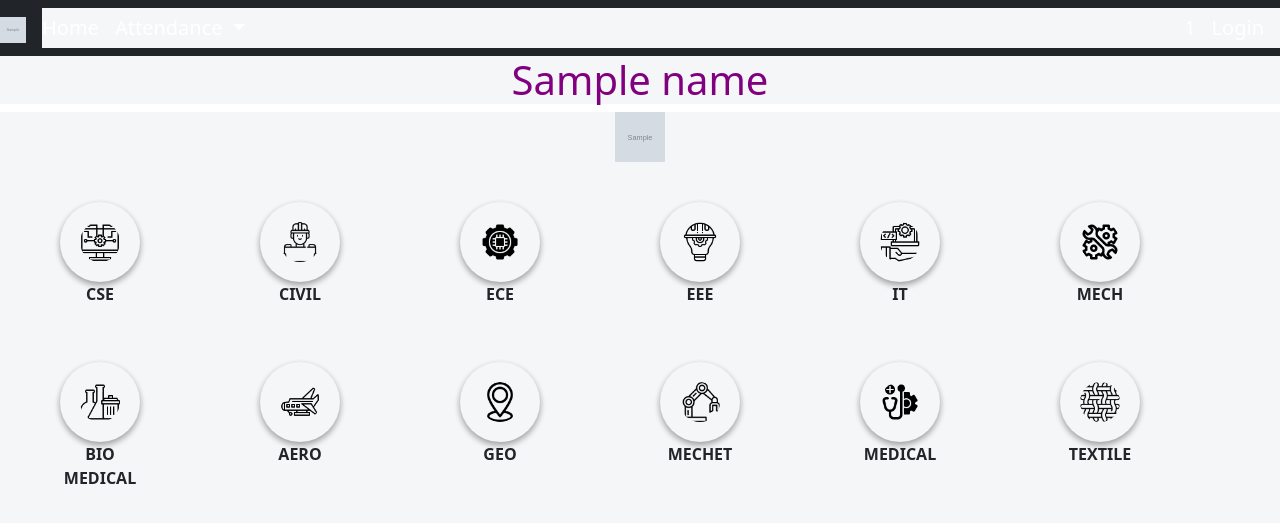
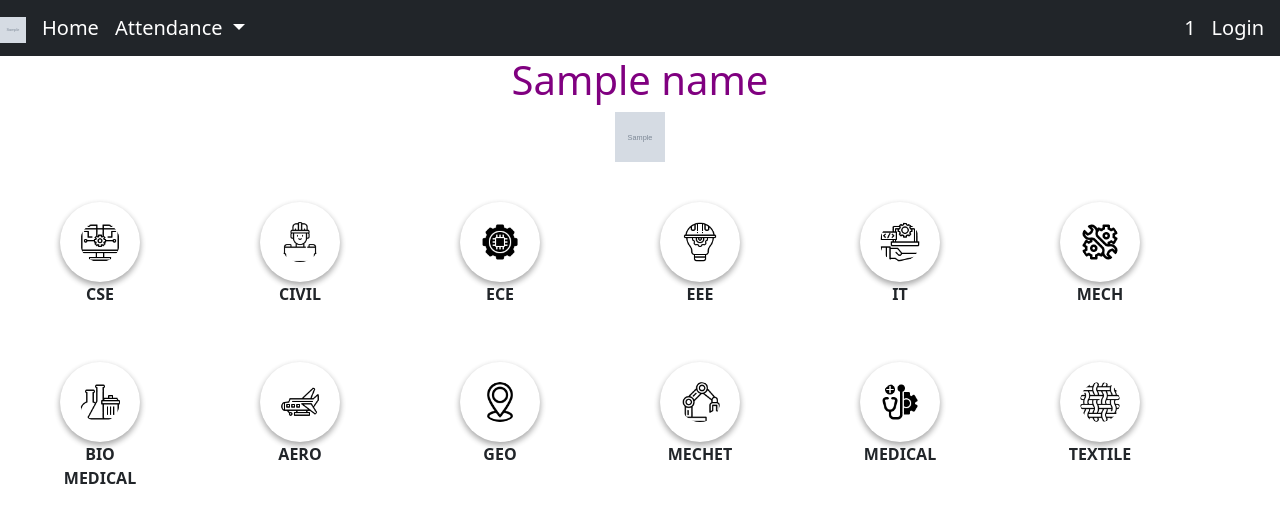
Before and after one commit to indian-123/attanance, a Django app: template attendance/templates/department.html in a window 1280 px wide. Shown: the top 523 px of the page. Run offline with Django 4.2, Linux system fonts and the light colour scheme; the template is opened without the code that fills it: most values are stand-ins (such as "Sample title", 1, 10 or a date in 2020); grey boxes marked "Sample" are stand-in pictures; parts of the project's set-up code (start-up, migrations or seed data) failed here and were passed over; some libraries are stand-ins or nearby versions.

Commit message:
Add files via upload

```diff
--- a/attendance/static/css/department.css
+++ b/attendance/static/css/department.css
@@ -1,9 +1,9 @@
-*{
+/* *{
     box-sizing: border-box;
-    background-color: rgb(244, 246, 247);
+    background-color: rgb(59, 183, 224);
     padding: 0px;
     margin: 0px;
-}
+} */
 
 .hr{
     float: left;
```
